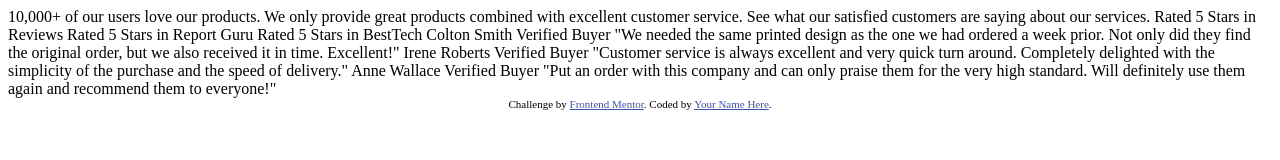
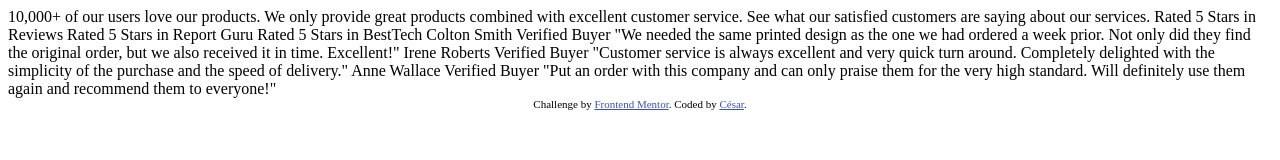
Before and after one commit to CesarMatiasRomero/Social-proof-section, a plain HTML site: page social-proof-section-master/index.html in a window 1280 px wide. Drawn offline with Linux system fonts and the light colour scheme.

Commit message:
Se modifico .attribution

```diff
--- a/social-proof-section-master/index.html
+++ b/social-proof-section-master/index.html
@@ -55,7 +55,7 @@
       Challenge by
       <a href="https://www.frontendmentor.io?ref=challenge" target="_blank"
         >Frontend Mentor</a
-      >. Coded by <a href="#">Your Name Here</a>.
+      >. Coded by <a href="#">César</a>.
     </div>
   </body>
 </html>
```
